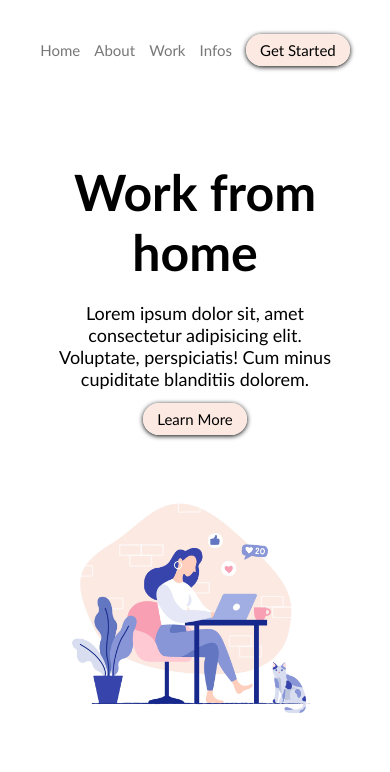
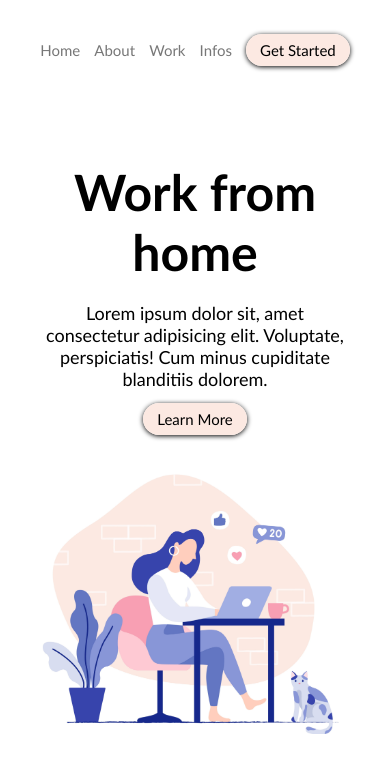
Before and after one commit to martynas3113/landing-page-workFromHome, a plain HTML site: page index.html in a window 390 px wide. Drawn offline with Linux system fonts and the light colour scheme.

Commit message:
final-commit

```diff
--- a/css/mobile.css
+++ b/css/mobile.css
@@ -26,7 +26,7 @@
     .left {
         grid-row: 2/3;
         grid-column: 2/3;
-        padding:30px;
+        padding:20px;
         width: 100%;
         text-align: center;
         place-self: center;
@@ -44,8 +44,8 @@
 
     .right {
         grid-row: 3/4;
-        grid-column: 2/3;
-        padding: 50px;
+        grid-column 2/3;
+        padding: 20px;
 
 
 
@@ -87,7 +87,7 @@
     .left {
         grid-row: 2/3;
         grid-column: 2/3;
-        padding:30px;
+        padding:20px;
         width: 100%;
         text-align: center;
         place-self: center;
@@ -107,7 +107,7 @@
     .right {
         grid-row: 3/4;
         grid-column: 2/3;
-        padding: 50px;
+        padding: 20px;
 
 
 
```
